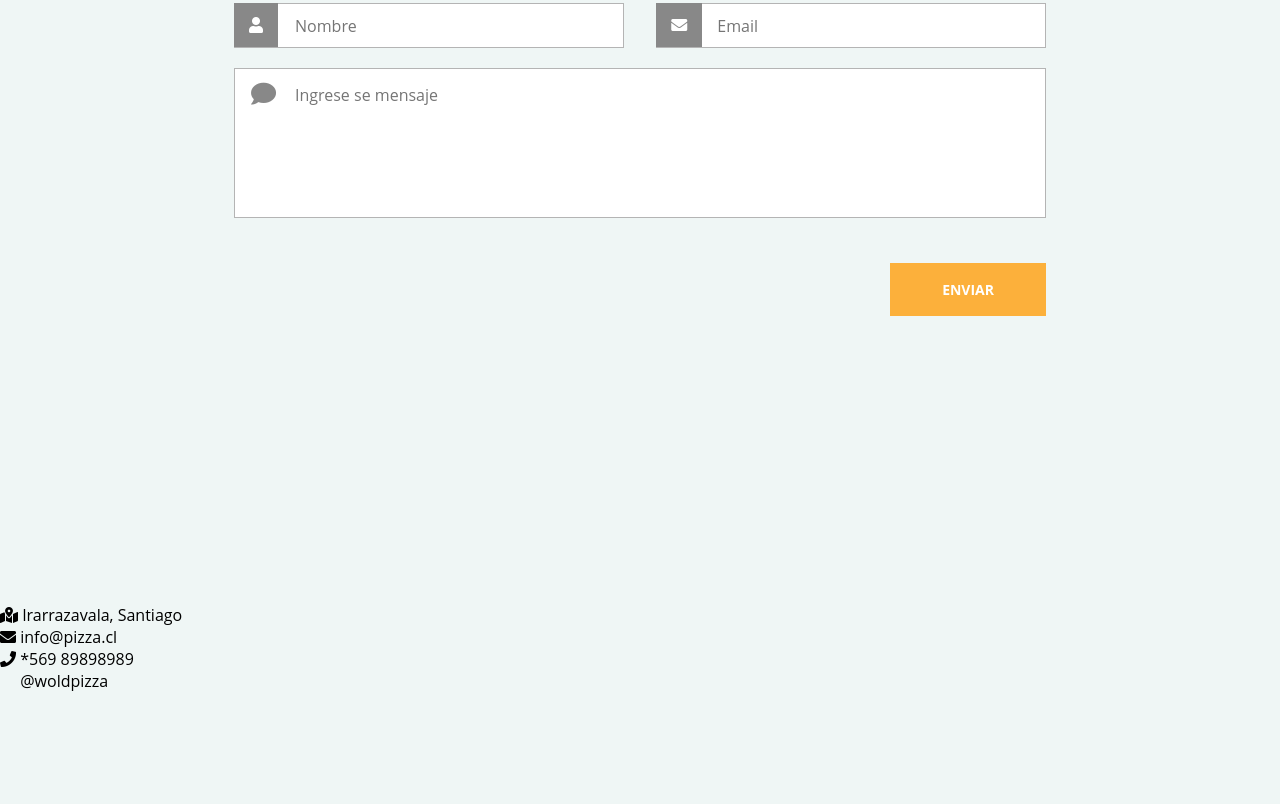
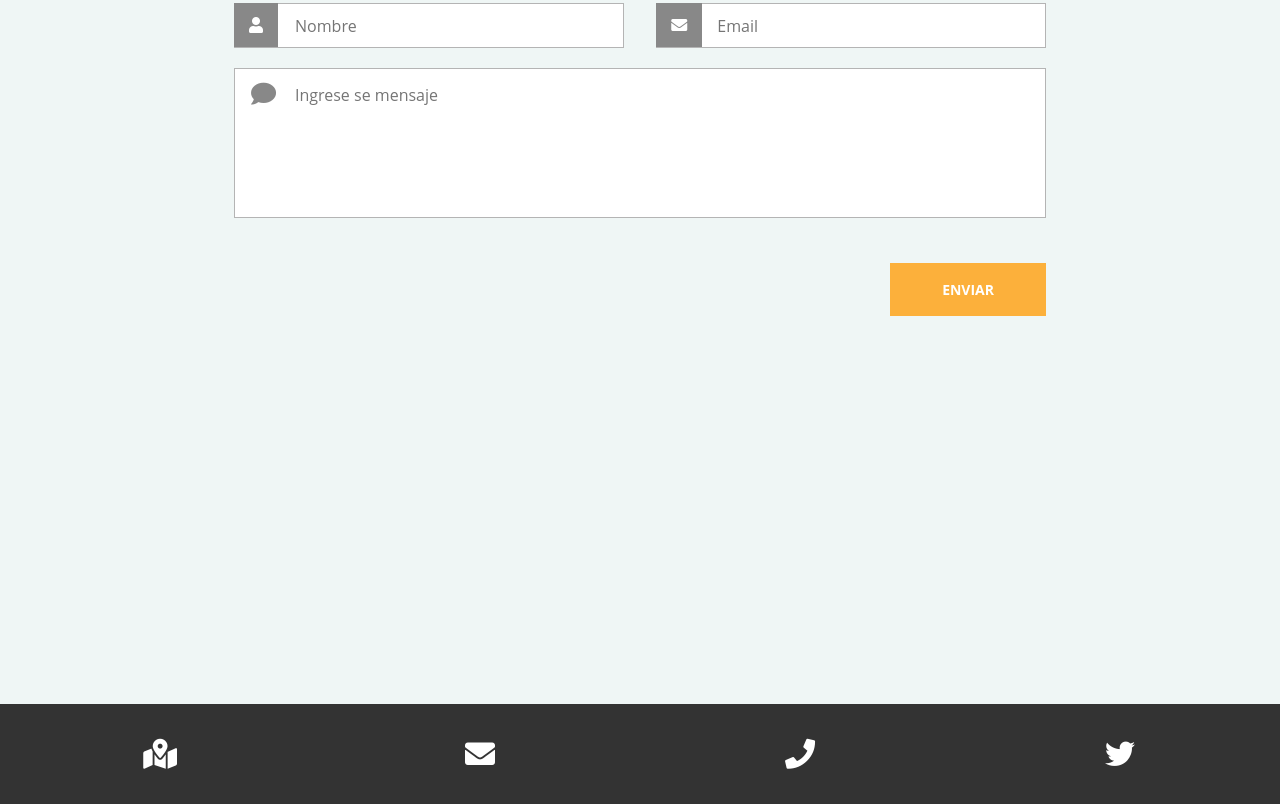
Before and after one commit to Liliancardenas/creandoRestaurant, a website: page view/index.html in a window 1280 px wide. Shown: the part 2851-3655 px from the top of the page. Before the commit the page ends 3543 px from the top, so only its background shows below. Drawn offline with Linux system fonts and the light colour scheme; some packages are replaced by stand-ins of ours; a script that the page names is missing.

Commit message:
Footer listo con ccs y html

```diff
--- a/CSS/style.css
+++ b/CSS/style.css
@@ -13,6 +13,10 @@
     padding: 0;
     box-sizing: border-box;
     font-family: var(--text-defaul);
+}
+
+html{
+    scroll-behavior: smooth;
 }
 
 body{
@@ -544,6 +548,54 @@ body{
     padding: 15px 65px;
 }
 
+footer{
+    display: flex;
+    margin-top: 100px;
+}
+
+.sociales-metodo{
+    width: 25%;
+    height: 100px;
+    background: #333;
+    color: #FFF;
+    position: relative;
+    text-align: center;
+    overflow: hidden;
+}
+
+.sociales-metodo i{
+    position: absolute;
+    left: 0;
+    top: 0;
+    width: 100%;
+    height: 100%;
+    font-size:30px;
+    line-height: 100px;
+    transition: all 0.5s;
+}
+
+.sociales-metodo span{
+    position: absolute;
+    left: 0;
+    bottom: 0;
+    width: 100%;
+    padding: 10px, 0;
+    font-size: 12px;
+    background: var(--color-primario);
+    color: #FFF;
+    letter-spacing: 1px;
+    font-weight: 700;
+    transform: translateY(60px);
+    transition: all 0.5s;
+}
+
+.sociales-metodo i:hover + span{
+    transform: translateY(0px);
+}
+
+.sociales-metodo i:hover{
+    transform: translateY(-20px);
+}
 
 /*Media queries*/
 @media screen and (max-width: 850px){
@@ -654,4 +706,13 @@ body{
     .inputConIcon{
         width: 100%;
     }
+
+    footer{
+        flex-wrap: wrap;
+    }
+
+    .sociales-metodo{
+        width: 50%;
+        margin-top: 0px;
+    }
 }
--- a/view/index.html
+++ b/view/index.html
@@ -18,9 +18,9 @@
 
             <nav class="enlaces" id="enlaces">
                 <ul>
-                    <li><a href="">Servicios</a></li>
-                    <li><a href="">Equipo</a></li>
-                    <li><a href="">Contacto</a></li>
+                    <li><a href="#servicios">Servicios</a></li>
+                    <li><a href="#equipo">Equipo</a></li>
+                    <li><a href="#contanto">Contacto</a></li>
                 </ul>
             </nav>
 
@@ -258,7 +258,7 @@
     <footer>
         <div class="sociales-metodo">
             <i class="fas fa-map-marked-alt"></i>
-            <span>Irarrazavala, Santiago</span>
+            <span>Irarrazaval, Santiago</span>
         </div>
 
         <div class="sociales-metodo">
@@ -272,10 +272,11 @@
         </div>
 
         <div class="sociales-metodo">
-            <i class="fas fa-twitter"></i>
+            <i class="fab fa-twitter"></i>
             <span>@woldpizza</span>
         </div>
     </footer>
+
     <script src="https://cdn.jsdelivr.net/npm/sweetalert2@11"></script>
     <script src="../js/app.js"></script>
 </body>
```
